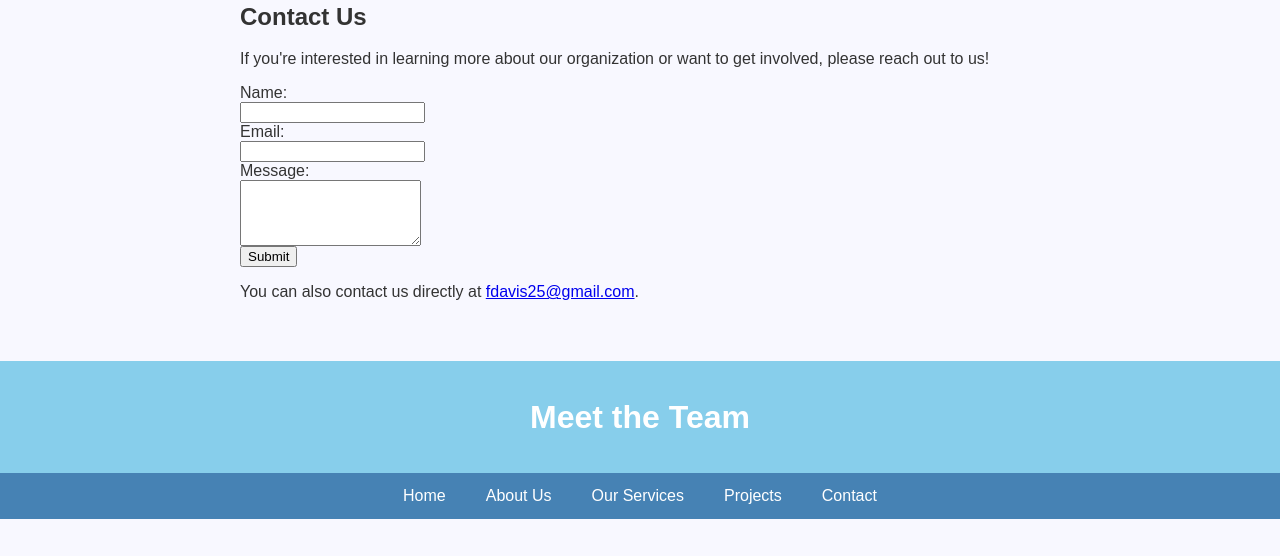
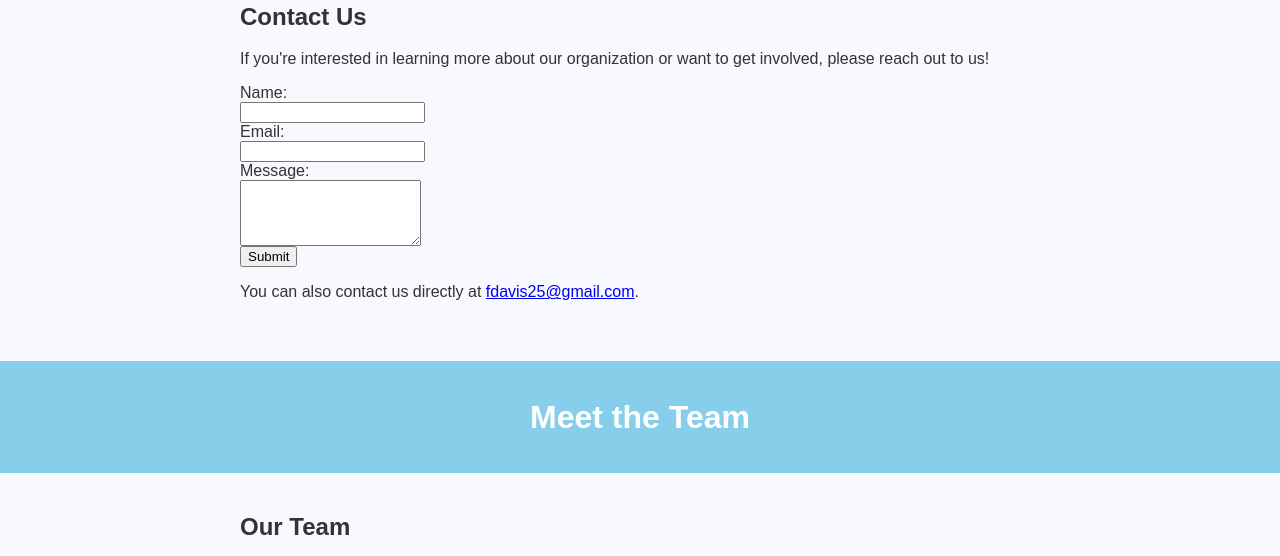
Before and after one commit to aodhdv/chat, a plain HTML site: page index.html in a window 1280 px wide. Shown: the part 899-1455 px from the top of the page. Drawn offline with Linux system fonts and the light colour scheme.

Commit message:
Update index.html

```diff
--- a/index.html
+++ b/index.html
@@ -185,11 +185,7 @@
         <h1>Meet the Team</h1>
     </header>
     <nav>
-        <a href="index.html">Home</a>
-        <a href="#about">About Us</a>
-        <a href="#services">Our Services</a>
-        <a href="#projects">Projects</a>
-        <a href="#contact">Contact</a>
+
     </nav>
     <div class="container">
         <section class="section">
```
